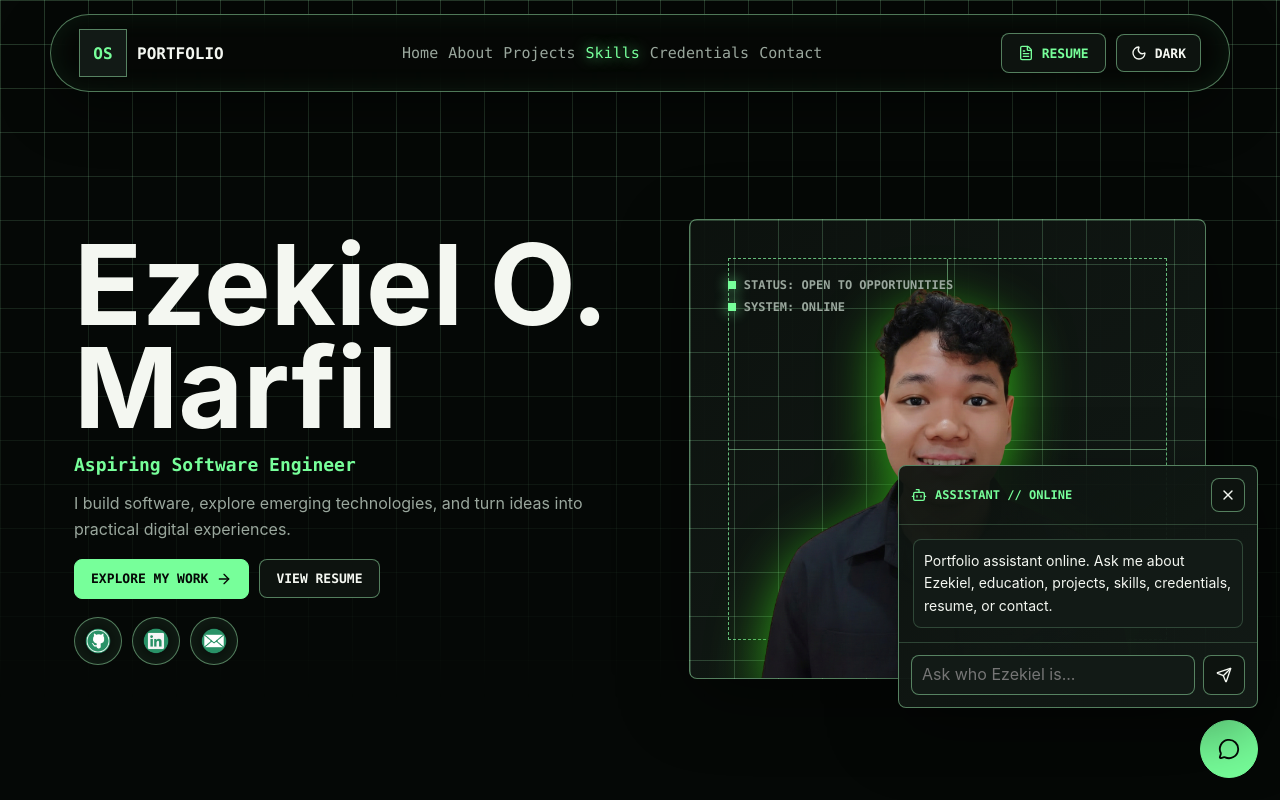
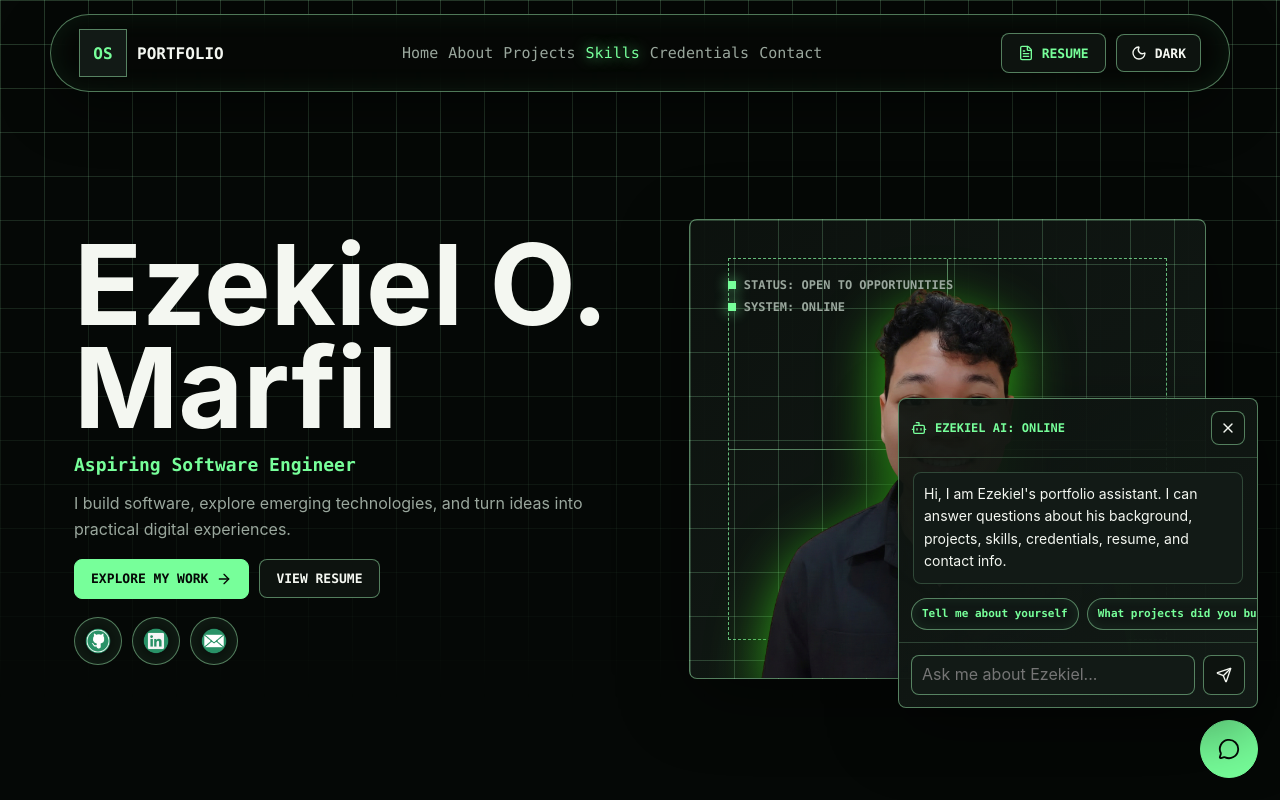
Before and after one commit to zkielmrfl/portfolio, a Next.js app: page / in a window 1280 px wide. Both pictures are taken after a click on the button 1229 px from the left and 749 px from the top of the page. Shown: the top 800 px of the page. Built offline with nearby package versions, Linux system fonts and the light colour scheme; no server answers.

Commit message:
Update social links

```diff
--- a/src/components/chat/ChatBot.tsx
+++ b/src/components/chat/ChatBot.tsx
@@ -12,63 +12,92 @@ type Message = {
   text: string;
 };
 
+const starters = [
+  "Tell me about yourself",
+  "What projects did you build?",
+  "What skills do you have?"
+];
+
+function includesAny(message: string, words: string[]) {
+  return words.some((word) => message.includes(word));
+}
+
+function list(items: string[]) {
+  if (items.length <= 1) return items.join("");
+  return `${items.slice(0, -1).join(", ")} and ${items.at(-1)}`;
+}
+
 function getBotReply(input: string) {
   const message = input.toLowerCase();
   const education = credentials.find((item) => item.type === "Education");
   const certifications = credentials.filter((item) => item.type === "Certifications").map((item) => item.certificateName).filter(Boolean);
   const organizations = credentials.filter((item) => item.type === "Organizations").map((item) => item.organizationName).filter(Boolean);
+  const events = credentials.filter((item) => item.type === "Events").map((item) => item.eventName).filter(Boolean);
+  const skillGroups = skills.map((group) => `${group.name}: ${group.skills.join(", ")}`);
+  const featuredProjects = projects.map((project) => `${project.name}, ${project.description}`);
 
-  if (message.includes("who") || message.includes("person") || message.includes("name") || message.includes("about")) {
-    return `${personal.name} is an ${personal.role.toLowerCase()} based in ${personal.location}. ${personal.about}`;
+  if (includesAny(message, ["hello", "hi", "hey", "good morning", "good afternoon", "good evening"])) {
+    return `Hi, I am Ezekiel's portfolio assistant. Ask me anything about his background, projects, skills, credentials, or how to contact him.`;
   }
-  if (message.includes("graduate") || message.includes("graduated") || message.includes("school") || message.includes("university") || message.includes("college") || message.includes("education")) {
+  if (includesAny(message, ["who", "person", "name", "about", "yourself", "your self", "introduce", "tell me about"])) {
+    return `I am ${personal.name}, an ${personal.role.toLowerCase()} based in ${personal.location}. ${personal.about} My current focus is ${personal.focus.toLowerCase()}, and I am especially interested in ${personal.interests.join(", ")}.`;
+  }
+  if (includesAny(message, ["graduate", "graduated", "school", "university", "college", "education", "study", "studying", "course", "program"])) {
     if (education?.university && education.program) {
-      return `${personal.name} studies at ${education.university}, taking ${education.program} ${education.spanYear ?? ""}.`;
+      return `Ezekiel studies at ${education.university}, taking ${education.program} ${education.spanYear ?? ""}.`;
     }
     return "The education section has not been fully filled in yet.";
   }
-  if (message.includes("project")) {
-    const featured = projects.slice(0, 3).map((project) => `${project.name} (${project.status.toLowerCase()})`).join(", ");
-    return `There are ${projects.length} project modules. Featured work includes ${featured}. Open Projects for case studies, tech stacks, and links.`;
+  if (includesAny(message, ["project", "portfolio", "built", "work", "system", "app", "website"])) {
+    return `Ezekiel currently highlights ${projects.length} projects: ${featuredProjects.join(" ")} You can open each project card to see the role, tech stack, challenges, outcome, and project details.`;
   }
-  if (message.includes("skill") || message.includes("tech")) {
+  if (includesAny(message, ["skill", "tech", "technology", "stack", "language", "tools", "programming"])) {
     const count = skills.reduce((total, group) => total + group.skills.length, 0);
-    const categories = skills.map((group) => `${group.name}: ${group.skills.join(", ")}`).join("; ");
-    return `${personal.name}'s skill database has ${count} modules across ${skills.length} categories. ${categories}.`;
+    return `Ezekiel has ${count} listed skills across ${skills.length} areas. ${skillGroups.join(". ")}. He is currently learning ${personal.currentlyLearning}.`;
   }
-  if (message.includes("certificate") || message.includes("certification")) {
-    return certifications.length ? `Listed certifications include ${certifications.join(", ")}.` : "No certifications have been added yet.";
+  if (includesAny(message, ["certificate", "certification", "certified"])) {
+    return certifications.length ? `His listed certifications include ${list(certifications)}.` : "No certifications have been added yet.";
   }
-  if (message.includes("organization") || message.includes("club") || message.includes("acm")) {
-    return organizations.length ? `${personal.name} is connected with ${organizations.join(", ")}.` : "No organizations have been added yet.";
+  if (includesAny(message, ["organization", "club", "acm", "committee"])) {
+    return organizations.length ? `Ezekiel is connected with ${list(organizations)}.` : "No organizations have been added yet.";
   }
-  if (message.includes("learn") || message.includes("currently")) {
-    return `${personal.name} is currently learning ${personal.currentlyLearning}.`;
+  if (includesAny(message, ["event", "hackathon", "workshop", "seminar"])) {
+    return events.length ? `Some events in Ezekiel's log include ${list(events)}.` : "No events have been added yet.";
   }
-  if (message.includes("location") || message.includes("where") || message.includes("live")) {
-    return `${personal.name} is based in ${personal.location}.`;
+  if (includesAny(message, ["learn", "currently", "focus", "goal"])) {
+    return `Right now, Ezekiel is focused on ${personal.focus.toLowerCase()} and currently learning ${personal.currentlyLearning}.`;
   }
-  if (message.includes("contact") || message.includes("email")) {
-    return `Use the Contact section or email ${personal.email}.`;
+  if (includesAny(message, ["location", "where", "live", "based"])) {
+    return `Ezekiel is based in ${personal.location}.`;
   }
-  if (message.includes("resume")) {
+  if (includesAny(message, ["contact", "email", "message", "reach", "hire"])) {
+    return `You can contact Ezekiel through the Contact section or email him directly at ${personal.email}.`;
+  }
+  if (includesAny(message, ["resume", "cv"])) {
     return "Use the Resume button in the header to view or download the resume file.";
   }
-  return "I can answer from this website's data. Try asking who Ezekiel is, where he studies, what he is learning, his projects, skills, certifications, organizations, resume, or contact info.";
+  if (includesAny(message, ["thank", "thanks"])) {
+    return "You're welcome. You can also ask me about Ezekiel's projects, skills, education, certifications, or contact info.";
+  }
+  return "I can answer based on Ezekiel's portfolio data. Try asking: tell me about yourself, what projects did you build, what skills do you have, where do you study, or how can I contact you?";
 }
 
 export function ChatBot() {
   const [open, setOpen] = useState(false);
   const [value, setValue] = useState("");
   const [messages, setMessages] = useState<Message[]>([
-    { role: "bot", text: "Portfolio assistant online. Ask me about Ezekiel, education, projects, skills, credentials, resume, or contact." }
+    { role: "bot", text: "Hi, I am Ezekiel's portfolio assistant. I can answer questions about his background, projects, skills, credentials, resume, and contact info." }
   ]);
+
+  function ask(text: string) {
+    setMessages((current) => [...current, { role: "user", text }, { role: "bot", text: getBotReply(text) }]);
+  }
 
   function submit(event: FormEvent<HTMLFormElement>) {
     event.preventDefault();
     const text = value.trim();
     if (!text) return;
-    setMessages((current) => [...current, { role: "user", text }, { role: "bot", text: getBotReply(text) }]);
+    ask(text);
     setValue("");
   }
 
@@ -77,7 +106,7 @@ export function ChatBot() {
       {open ? (
         <section className="chatbot-window">
           <header>
-            <span><Bot size={16} aria-hidden /> ASSISTANT // ONLINE</span>
+            <span><Bot size={16} aria-hidden /> EZEKIEL AI: ONLINE</span>
             <button className="icon-btn" type="button" aria-label="Close chatbot" onClick={() => setOpen(false)}>
               <X size={16} />
             </button>
@@ -87,8 +116,15 @@ export function ChatBot() {
               <p key={`${message.role}-${index}`} className={message.role}>{message.text}</p>
             ))}
           </div>
+          <div className="chatbot-starters" aria-label="Suggested questions">
+            {starters.map((starter) => (
+              <button key={starter} type="button" onClick={() => ask(starter)}>
+                {starter}
+              </button>
+            ))}
+          </div>
           <form className="chatbot-input" onSubmit={submit}>
-            <input value={value} onChange={(event) => setValue(event.target.value)} aria-label="Ask the portfolio chatbot" placeholder="Ask who Ezekiel is..." />
+            <input value={value} onChange={(event) => setValue(event.target.value)} aria-label="Ask the portfolio chatbot" placeholder="Ask me about Ezekiel..." />
             <button type="submit" aria-label="Send message"><Send size={16} /></button>
           </form>
         </section>
--- a/src/data/socialLinks.ts
+++ b/src/data/socialLinks.ts
@@ -1,5 +1,5 @@
 export const socialLinks = [
-  { label: "GitHub", href: "https://github.com/", external: true },
-  { label: "LinkedIn", href: "https://linkedin.com/", external: true },
-  { label: "Email", href: "mailto:your.email@example.com", external: false }
+  { label: "GitHub", href: "https://github.com/zkielmrfl", external: true },
+  { label: "LinkedIn", href: "https://www.linkedin.com/in/ezekiel-marfil-683ab8380/", external: true },
+  { label: "Email", href: "mailto:ekel.marfil@gmail.com", external: false }
 ];
--- a/src/styles/mechanical.css
+++ b/src/styles/mechanical.css
@@ -1865,6 +1865,32 @@
   color: var(--bg);
   background: var(--accent);
   max-width: 86%;
+}
+
+.chatbot-starters {
+  display: flex;
+  gap: 8px;
+  padding: 0 12px 12px;
+  overflow-x: auto;
+}
+
+.chatbot-starters button {
+  flex: 0 0 auto;
+  border: 1px solid var(--line-strong);
+  border-radius: 999px;
+  background: color-mix(in srgb, var(--surface-2) 88%, transparent);
+  color: var(--accent);
+  min-height: 32px;
+  padding: 0 10px;
+  font: 700 11px var(--font-mono);
+  box-shadow: inset 0 0 12px color-mix(in srgb, var(--accent) 8%, transparent);
+}
+
+.chatbot-starters button:hover {
+  border-color: var(--accent);
+  box-shadow:
+    0 0 14px color-mix(in srgb, var(--accent) 28%, transparent),
+    inset 0 0 12px color-mix(in srgb, var(--accent) 12%, transparent);
 }
 
 .chatbot-input {
```
